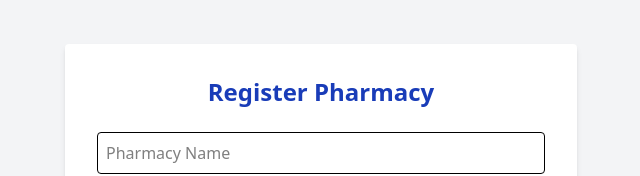
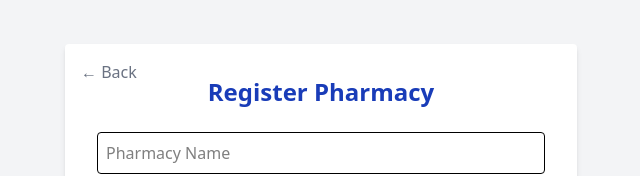
Before and after one commit to Yatharth-Professional-Coder/medical-store-management-system, a React app in the folder frontend/: page /register in a window 1280 px wide. Shown: the top 176 px of the page, without its empty margins (319-959 px from the left). Built offline with nearby package versions, Linux system fonts and the light colour scheme; no server answers; the HTML template or start-up script is replaced by a standard one.

Commit message:
Add back navigation buttons to all pages

```diff
--- a/frontend/src/pages/BillsHistory.jsx
+++ b/frontend/src/pages/BillsHistory.jsx
@@ -1,4 +1,5 @@
 import { useState, useEffect } from 'react';
+import { Link } from 'react-router-dom';
 import api from '../api/axios';
 
 const BillsHistory = () => {
@@ -33,6 +34,7 @@ const BillsHistory = () => {
 
     return (
         <div className="p-8 h-screen overflow-y-auto">
+            <Link to="/pharmacy-admin" className="text-gray-600 hover:text-gray-900 mb-4 inline-block font-bold">&larr; Back to Dashboard</Link>
             <h1 className="text-3xl font-bold mb-6">Sales History</h1>
 
             <div className="bg-white rounded-lg shadow overflow-hidden">
--- a/frontend/src/pages/CustomerLedger.jsx
+++ b/frontend/src/pages/CustomerLedger.jsx
@@ -1,4 +1,5 @@
 import { useState } from 'react';
+import { Link } from 'react-router-dom';
 import api from '../api/axios';
 
 const CustomerLedger = () => {
@@ -37,6 +38,7 @@ const CustomerLedger = () => {
 
     return (
         <div className="p-8 bg-gray-50 min-h-screen">
+            <Link to="/pharmacy-admin" className="text-gray-600 hover:text-gray-900 mb-4 inline-block font-bold">&larr; Back to Dashboard</Link>
             <h1 className="text-3xl font-bold mb-6 text-gray-800">Customer Ledger (Udhaar)</h1>
 
             <div className="bg-white p-6 rounded-lg shadow-md mb-8">
@@ -91,8 +93,8 @@ const CustomerLedger = () => {
                                             <td className="p-3 text-right text-red-600 font-bold">₹{bill.balanceAmount}</td>
                                             <td className="p-3">
                                                 <span className={`px-2 py-1 rounded text-xs font-bold ${bill.paymentStatus === 'Paid' ? 'bg-green-100 text-green-800' :
-                                                        bill.paymentStatus === 'Unpaid' ? 'bg-red-100 text-red-800' :
-                                                            'bg-yellow-100 text-yellow-800'
+                                                    bill.paymentStatus === 'Unpaid' ? 'bg-red-100 text-red-800' :
+                                                        'bg-yellow-100 text-yellow-800'
                                                     }`}>
                                                     {bill.paymentStatus}
                                                 </span>
--- a/frontend/src/pages/POSPage.jsx
+++ b/frontend/src/pages/POSPage.jsx
@@ -1,5 +1,6 @@
 import { useState, useEffect, useRef } from 'react';
 import api from '../api/axios';
+import { Link } from 'react-router-dom';
 
 const POSPage = () => {
     const [medicines, setMedicines] = useState([]);
@@ -120,6 +121,7 @@ const POSPage = () => {
         <div className="flex h-screen bg-gray-100">
             {/* Left: Product Selection */}
             <div className="w-2/3 p-6 overflow-y-auto">
+                <Link to="/pharmacy-admin" className="text-gray-600 hover:text-gray-900 mb-4 inline-block font-bold">&larr; Back to Dashboard</Link>
                 <h1 className="text-2xl font-bold mb-4">Point of Sale</h1>
                 <input
                     type="text"
--- a/frontend/src/pages/RegisterPharmacy.jsx
+++ b/frontend/src/pages/RegisterPharmacy.jsx
@@ -25,7 +25,8 @@ const RegisterPharmacy = () => {
 
     return (
         <div className="flex justify-center items-center min-h-screen bg-gray-100 p-4">
-            <div className="bg-white p-8 rounded shadow-md w-full max-w-lg">
+            <div className="bg-white p-8 rounded shadow-md w-full max-w-lg relative">
+                <Link to="/" className="absolute top-4 left-4 text-gray-500 hover:text-gray-700">&larr; Back</Link>
                 <h2 className="text-2xl mb-6 font-bold text-center text-blue-800">Register Pharmacy</h2>
                 <form onSubmit={handleSubmit} className="space-y-4">
                     <input name="pharmacyName" placeholder="Pharmacy Name" value={formData.pharmacyName} onChange={handleChange} className="w-full p-2 border rounded" required />
--- a/frontend/src/pages/SupplierLedger.jsx
+++ b/frontend/src/pages/SupplierLedger.jsx
@@ -1,6 +1,6 @@
 import { useState, useEffect } from 'react';
 import api from '../api/axios';
-import { useLocation } from 'react-router-dom';
+import { useLocation, Link } from 'react-router-dom';
 
 const SupplierLedger = () => {
     const location = useLocation();
@@ -76,6 +76,7 @@ const SupplierLedger = () => {
 
     return (
         <div className="p-8 bg-gray-50 min-h-screen">
+            <Link to="/suppliers" className="text-gray-600 hover:text-gray-900 mb-4 inline-block font-bold">&larr; Back to Suppliers</Link>
             <h1 className="text-3xl font-bold mb-6 text-gray-800">Supplier Ledger</h1>
 
             <div className="grid grid-cols-1 md:grid-cols-3 gap-8">
--- a/frontend/src/pages/SupplierManagement.jsx
+++ b/frontend/src/pages/SupplierManagement.jsx
@@ -54,6 +54,7 @@ const SupplierManagement = () => {
 
     return (
         <div className="p-8 bg-gray-100 min-h-screen">
+            <Link to="/pharmacy-admin" className="text-gray-600 hover:text-gray-900 mb-4 inline-block font-bold">&larr; Back to Dashboard</Link>
             <div className="flex justify-between items-center mb-6">
                 <h1 className="text-3xl font-bold text-gray-800">Supplier Management</h1>
                 <Link to="/supplier-ledger" className="bg-blue-600 text-white px-4 py-2 rounded hover:bg-blue-700 font-bold shadow">
```
